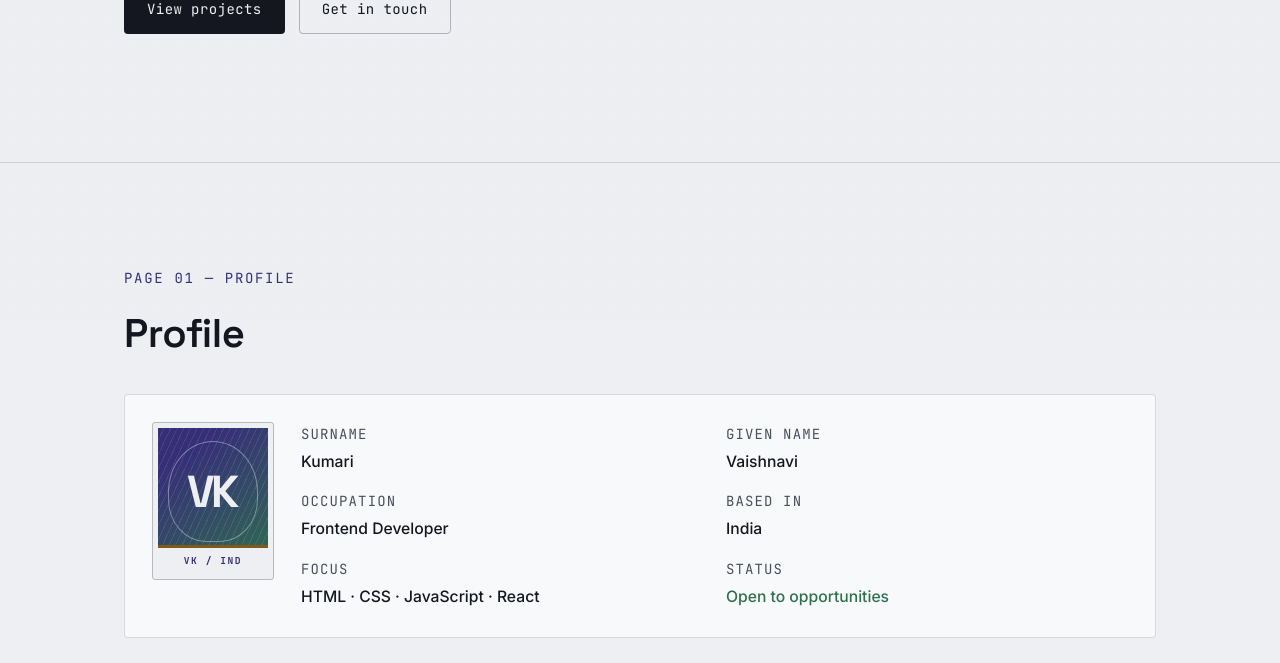
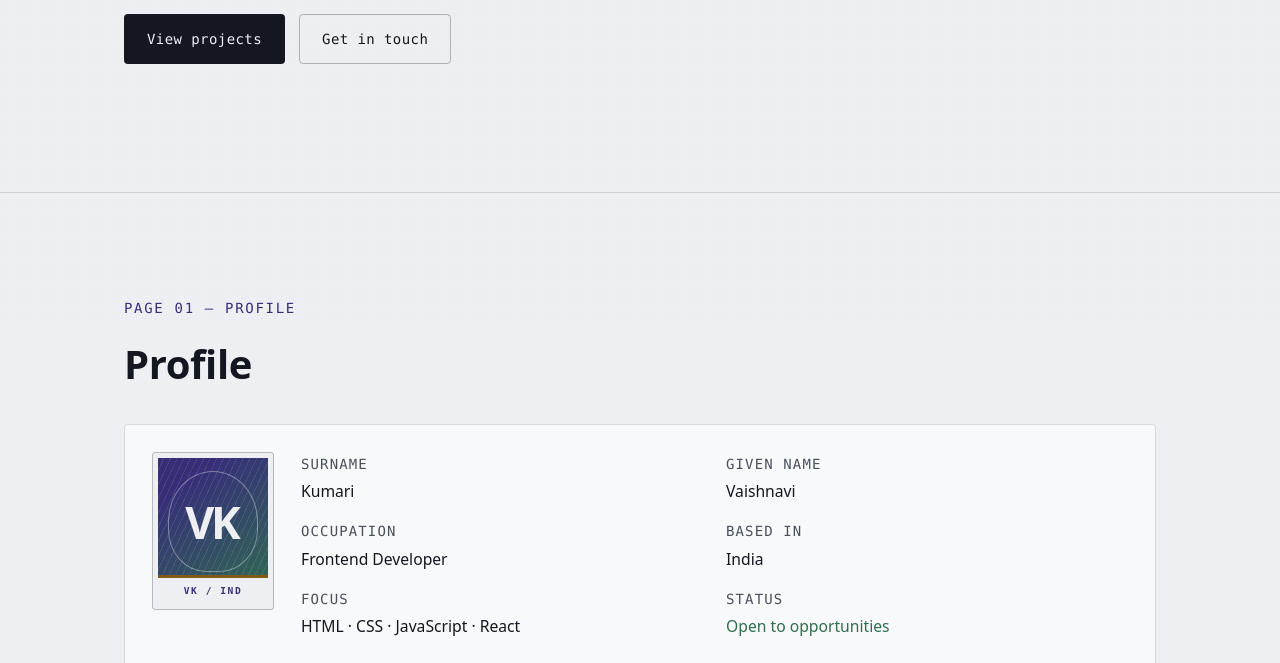
Before and after one commit to vaishnokri/vaishnavi-portfolio, a plain HTML site: page index.html in a window 1280 px wide. Shown: the part 478-1141 px from the top of the page. Drawn offline with Linux system fonts and the light colour scheme.

Commit message:
fix: use native fonts without network-dependent layout swaps

```diff
--- a/index.html
+++ b/index.html
@@ -9,9 +9,6 @@
 <meta property="og:description" content="Frontend developer portfolio: profile, skills, projects, and achievements.">
 <meta property="og:type" content="website">
 <meta name="twitter:card" content="summary">
-<link rel="preconnect" href="https://fonts.googleapis.com">
-<link rel="preconnect" href="https://fonts.gstatic.com" crossorigin>
-<link href="https://fonts.googleapis.com/css2?family=Space+Grotesk:wght@400;500;600;700&family=Inter:wght@400;500;600&family=JetBrains+Mono:wght@400;500;700&display=swap" rel="stylesheet">
 <link rel="stylesheet" href="style.css">
 </head>
 <body>
--- a/style.css
+++ b/style.css
@@ -15,9 +15,9 @@
   --line: rgba(20, 23, 31, 0.14);
   --line-strong: rgba(20, 23, 31, 0.28);
 
-  --font-display: "Space Grotesk", system-ui, sans-serif;
-  --font-body: "Inter", system-ui, sans-serif;
-  --font-mono: "JetBrains Mono", ui-monospace, monospace;
+  --font-display: system-ui, -apple-system, "Segoe UI", sans-serif;
+  --font-body: system-ui, -apple-system, "Segoe UI", sans-serif;
+  --font-mono: ui-monospace, "SFMono-Regular", Consolas, "Liberation Mono", monospace;
 
   --wrap: 1080px;
   --radius: 4px;
@@ -683,7 +683,7 @@ button:focus-visible {
 
 /* Keep keyboard navigation visible above the sticky header. */
 .skip-link {
-  visibility: hidden;
+  clip-path: inset(50%);
   position: fixed;
   top: 12px;
   left: 12px;
@@ -701,7 +701,7 @@ button:focus-visible {
   transform: translateY(-200%);
   transition: transform 0.15s ease;
 }
-.skip-link:focus { visibility: visible; transform: translateY(0); }
+.skip-link:focus { clip-path: none; transform: translateY(0); }
 
 @media (max-width: 560px) {
   html {
```
